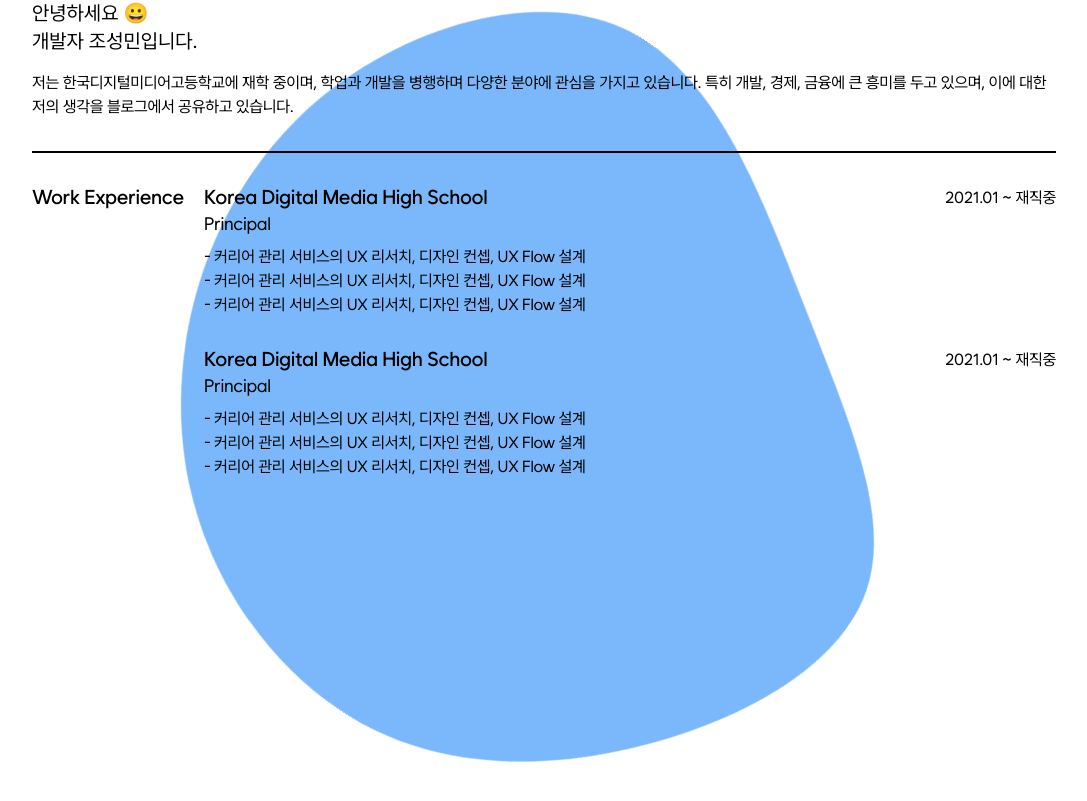
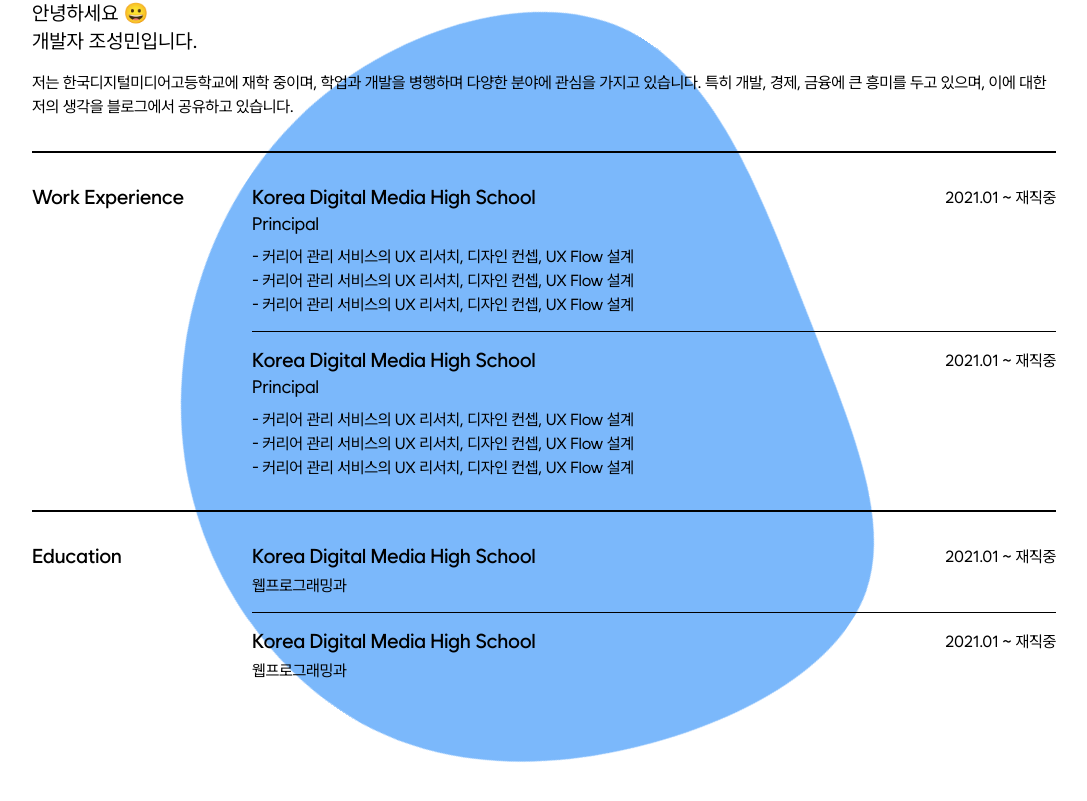
Before and after one commit to SID12g/sid12g.dev, a Next.js app: page / in a window 1280 px wide. Shown: the part 429-1230 px from the top of the page, without its empty margins (96-1183 px from the left). Built offline with nearby package versions, Linux system fonts and the light colour scheme; a web font is replaced by a local one.

Commit message:
feat: Home page Education

```diff
--- a/src/app/page.tsx
+++ b/src/app/page.tsx
@@ -25,6 +25,7 @@
         <Box width="1024px" height="2px" background_color="#000000" />
         <Gap height="32px" />
         <Box display="flex">
+          <Box width="200px">
             <Text
               font_size="20px"
               font_weight="500"
@@ -34,11 +35,39 @@
             >
               Work Experience
             </Text>
+          </Box>
           <Gap width="20px" />
           <Box flex_grow={1}>
             <WorkPropertyChildren />
+            <Gap height="16px" />
+            <Box width="100%" height="1px" background_color="#000000" />
+            <Gap height="16px" />
+            <WorkPropertyChildren />
+          </Box>
+        </Box>
         <Gap height="32px" />
-            <WorkPropertyChildren />
+        <Box width="1024px" height="2px" background_color="#000000" />
+        <Gap height="32px" />
+        <Box display="flex">
+          {" "}
+          <Box width="200px">
+            <Text
+              font_size="20px"
+              font_weight="500"
+              line_height="24px"
+              letter_spacing="-0.4px"
+              style={{ whiteSpace: "nowrap" }}
+            >
+              Education
+            </Text>
+          </Box>
+          <Gap width="20px" />
+          <Box flex_grow={1}>
+            <EducationPropertyChildren />
+            <Gap height="16px" />
+            <Box width="100%" height="1px" background_color="#000000" />
+            <Gap height="16px" />
+            <EducationPropertyChildren />
           </Box>
         </Box>
         <Background>
@@ -147,6 +176,30 @@
   );
 }
 
+function EducationPropertyChildren() {
+  return (
+    <Box>
+      <Box display="flex" justify_content="space-between" align_items="center">
+        <Text
+          font_size="20px"
+          font_weight="500"
+          line_height="24px"
+          letter_spacing="-0.4px"
+        >
+          Korea Digital Media High School
+        </Text>
+        <Text font_size="16px" letter_spacing="-0.32px">
+          2021.01 ~ 재직중
+        </Text>
+      </Box>
+      <Gap height="8px" />
+      <Text font_size="16px" line_height="20px" letter_spacing="-0.32px">
+        웹프로그래밍과
+      </Text>
+    </Box>
+  );
+}
+
 const Foreground = styled.div`
   position: relative;
   z-index: 1;
```
Lines whose indentation alone changed are shown as unchanged.
